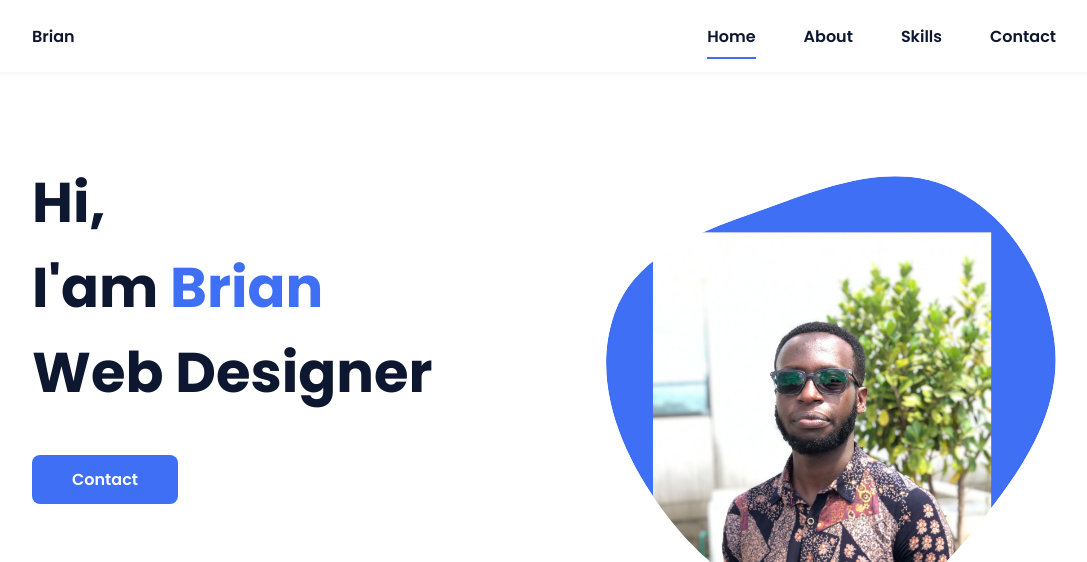
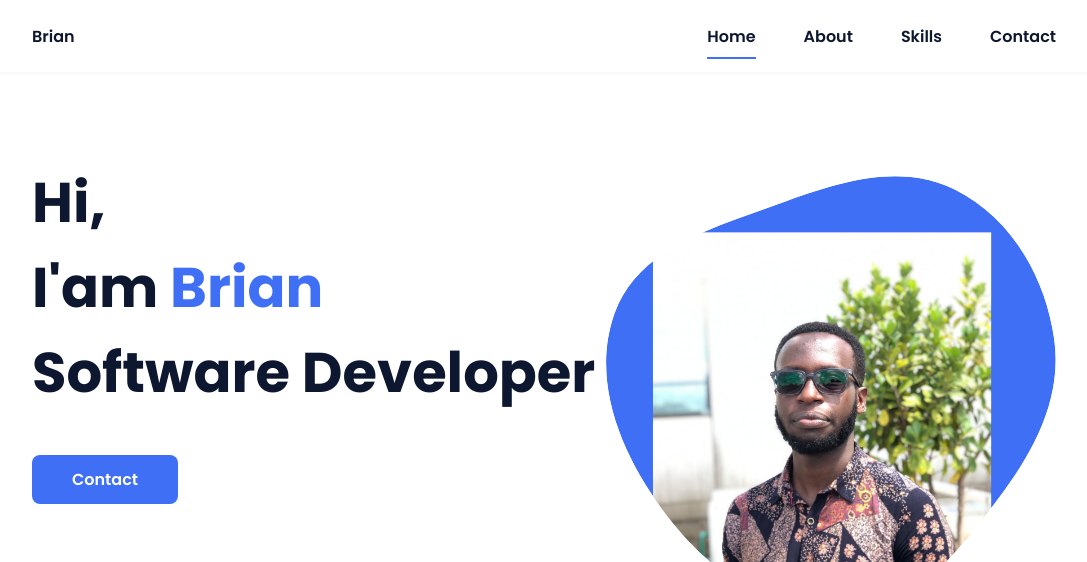
Before and after one commit to Brian-bot-afk/Brian-Wambua-Portfolio, a plain HTML site: page Brian-Wambua-Portfolio/index.html in a window 1280 px wide. Shown: the top 562 px of the page, without its empty margins (96-1183 px from the left). Drawn offline with nearby package versions, Linux system fonts and the light colour scheme.

Commit message:
Update index.html

```diff
--- a/Brian-Wambua-Portfolio/index.html
+++ b/Brian-Wambua-Portfolio/index.html
@@ -9,7 +9,7 @@
         <!-- =====BOX ICONS===== -->
         <link href='https://cdn.jsdelivr.net/npm/boxicons@2.0.5/css/boxicons.min.css' rel='stylesheet'>
 
-        <title>Bria Wambua</title>
+        <title>Brian Wambua</title>
     </head>
     <body>
         <!--===== HEADER =====-->
@@ -38,7 +38,7 @@
             <!--===== HOME =====-->
             <section class="home bd-grid" id="home">
                 <div class="home__data">
-                    <h1 class="home__title">Hi,<br>I'am <span class="home__title-color">Brian</span><br> Web Designer</h1>
+                    <h1 class="home__title">Hi,<br>I'am <span class="home__title-color">Brian</span><br> Software Developer </h1>
 
                     <a href="#" class="button">Contact</a>
                 </div>
```
